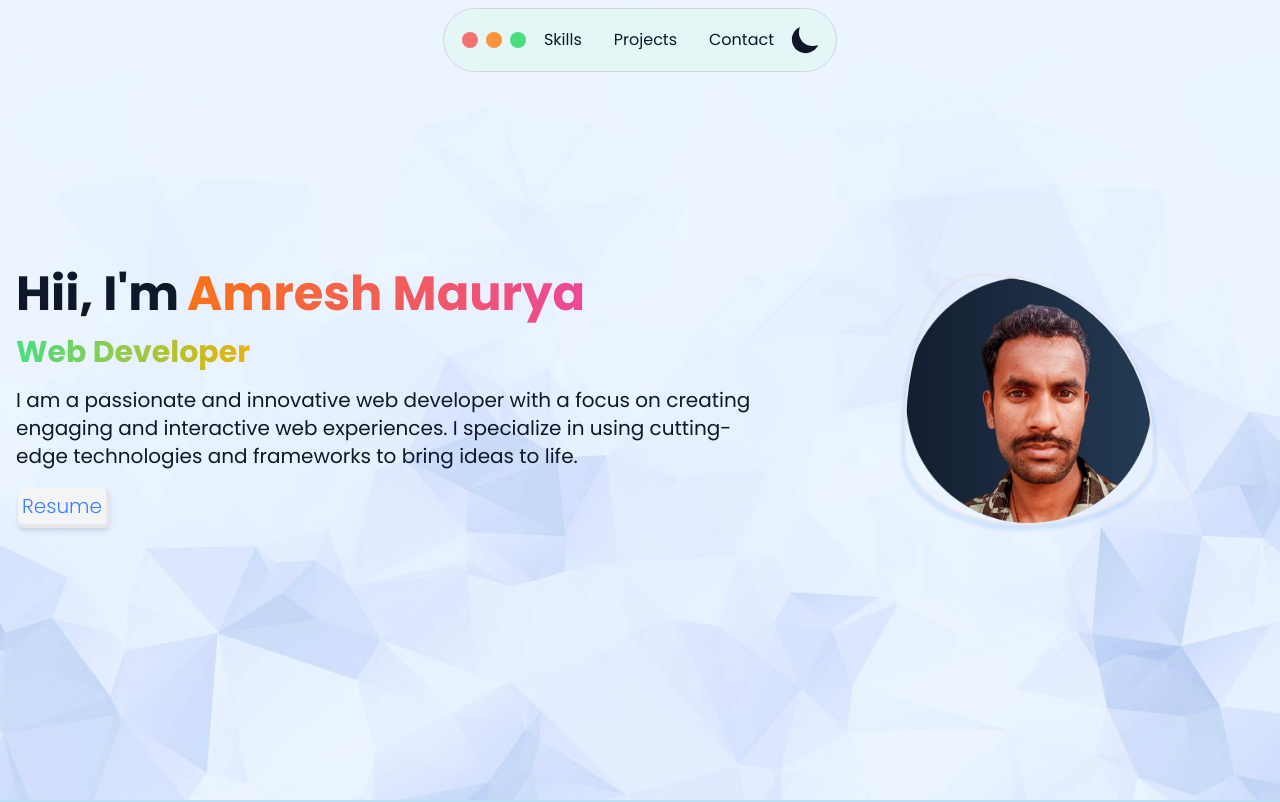
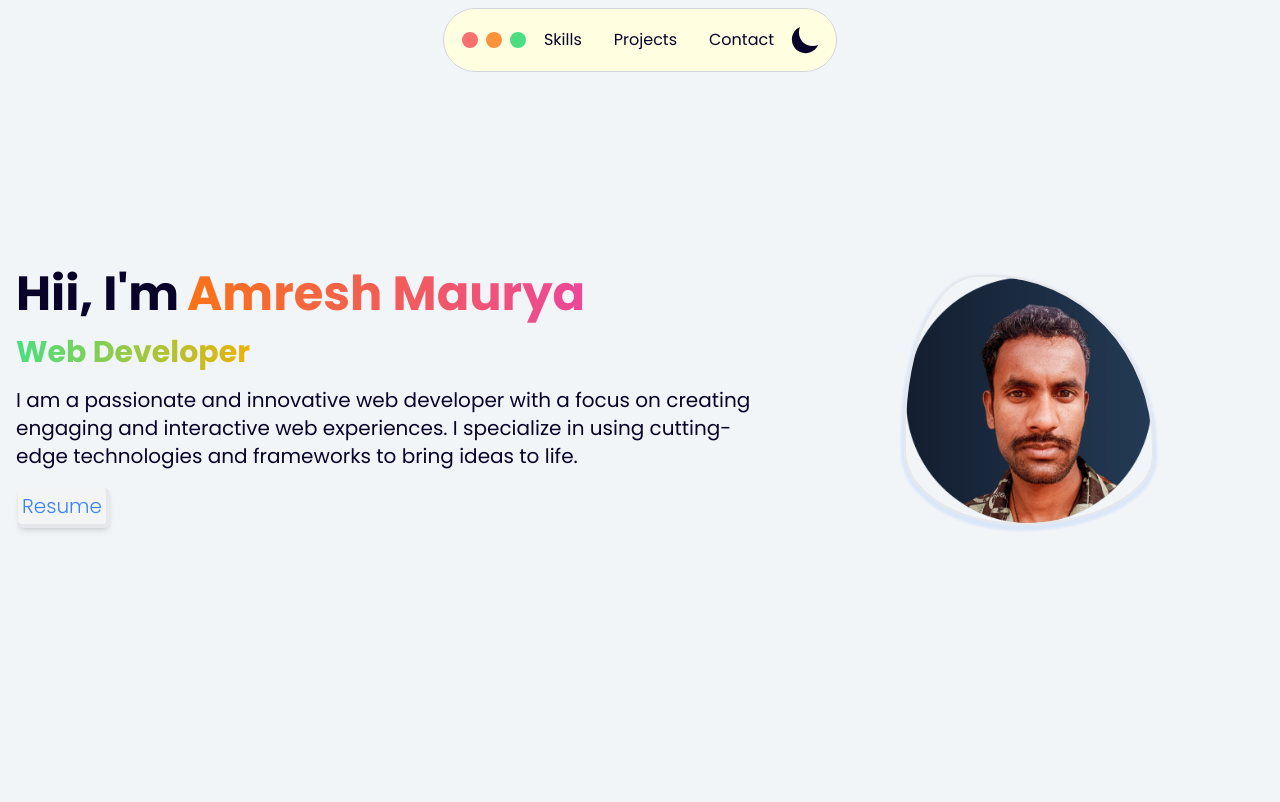
Before and after one commit to amreshpro/proportfolio, a Next.js app: page / in a window 1280 px wide. Shown: the top 802 px of the page. Built offline with nearby package versions, Linux system fonts and the light colour scheme.

Commit message:
update colors

```diff
--- a/app/globals.css
+++ b/app/globals.css
@@ -5,12 +5,14 @@
 @tailwind utilities;
 
 :root {
-  --dark: #0f172a;
-  --light: #bbe1fa;
-  --primary: #1e293b;
+  --dark: #090329 ;
+  --light: #f2f5f8;
+  --light-text:#ededed;
+  --light-box:#fffee0;
+  --primary: #040728;
   --secondary: #e4f7f6;
   --ternary: #2181ff;
-  --btn-light: #70bfff;
+  --btn-light: #c5e1f9;
   --btn-dark: #2b3941;
   scroll-behavior: smooth;
   margin: 0;
@@ -21,13 +23,14 @@
 
 @layer {
   .dark {
-    /* background: var(--dark); */
-    @apply bg-n-8 text-n-2;
+    background: var(--dark);
+    color: var(--light-text)
+    /* @apply bg-n-8 text-n-2; */
   }
 
   .dark-box {
-    /* background: var(--primary); */
-  @apply bg-n-6;
+    background: var(--primary);
+  /* @apply bg-n-6; */
   }
 }
 .light {
@@ -36,7 +39,7 @@
 }
 
 .light-box {
-  background: var(--secondary);
+  background: var(--light-box);
 }
 
 .dark-btn {
--- a/components/Footer.tsx
+++ b/components/Footer.tsx
@@ -26,7 +26,7 @@ const Footer = () => {
         Connect With Me
       </h1>
       <Contact />
-      <div className={`${isDarkModeEnabled ? "bg-n-9" : "bg-color-5"} mt-4 w-screen py-4 `}>
+      <div className={`${isDarkModeEnabled ? "" : ""} mt-4 w-screen py-4 `}>
         <div
           className={` mt-6 flex flex-wrap gap-4 justify-center`}
         >
--- a/components/Hero.tsx
+++ b/components/Hero.tsx
@@ -13,8 +13,8 @@ export default function Hero() {
       <div
         className={` ${
           isDarkModeEnabled
-            ? "bg-hero-dark object-cover bg-center"
-            : "bg-hero-light object-cover bg-center"
+            ? ""
+            : ""
         }   min-h-screen flex justify-between gap-6 sm:flex-wrap-reverse items-center p-4 w-screen sm:mt-4 mt-0 `}
       >
         <HeroContent />
--- a/components/Projects.tsx
+++ b/components/Projects.tsx
@@ -11,7 +11,7 @@ const Projects = () => {
   const { isDarkModeEnabled } = useThemeStore((state) => state);
 
   return (
-    <div className={`${ isDarkModeEnabled ? 'bg-n-7' : 'bg-color-5'} mt-4 flex  flex-col justify-center items-center px-4 w-full `}>
+    <div className={`${ isDarkModeEnabled ? '' : ''} mt-4 flex  flex-col justify-center items-center px-4 w-full `}>
       <h1
         id="projects"
         className=" uppercase w-fit p-2 px-6 rounded-lg  text-2xl text-center font-bold"
```
